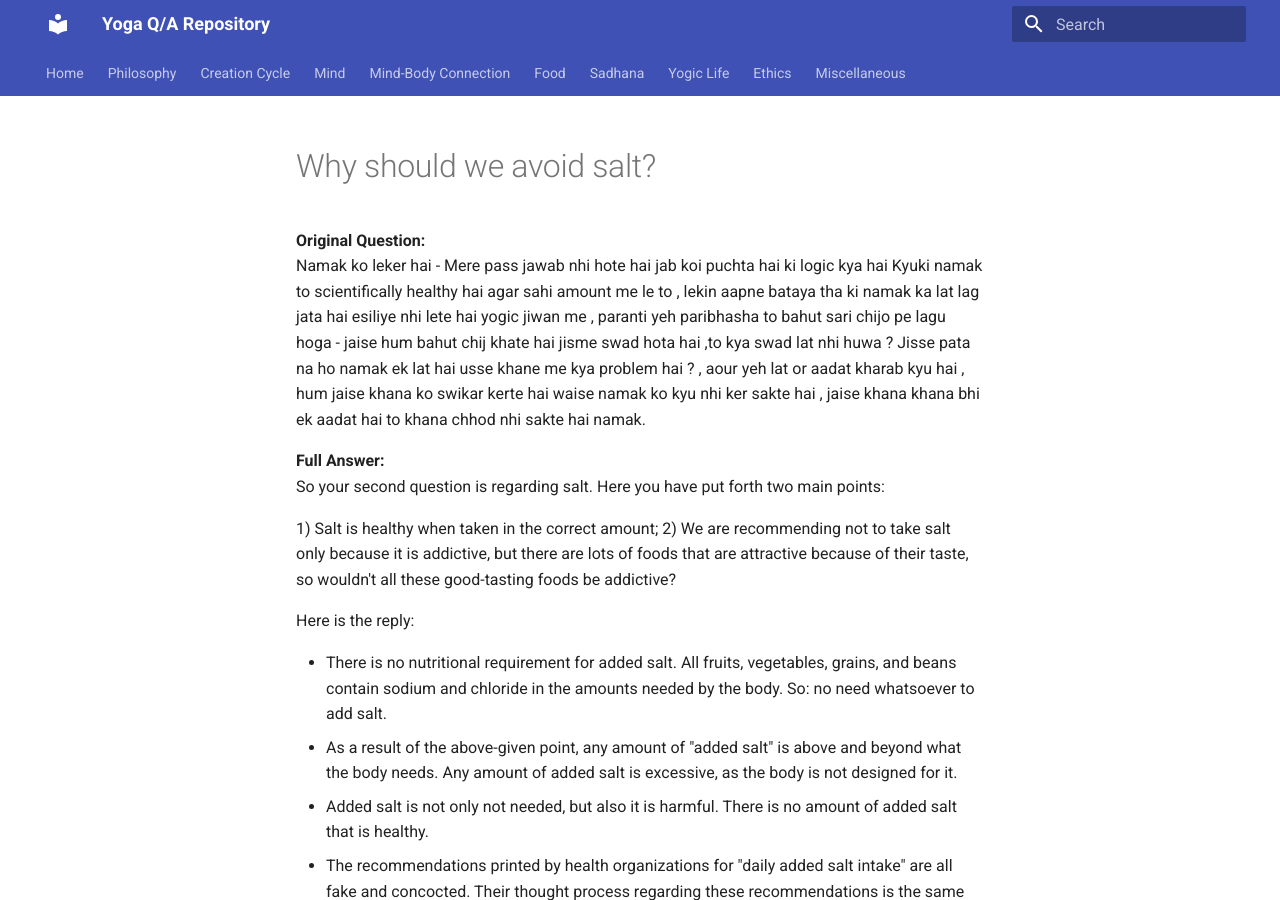
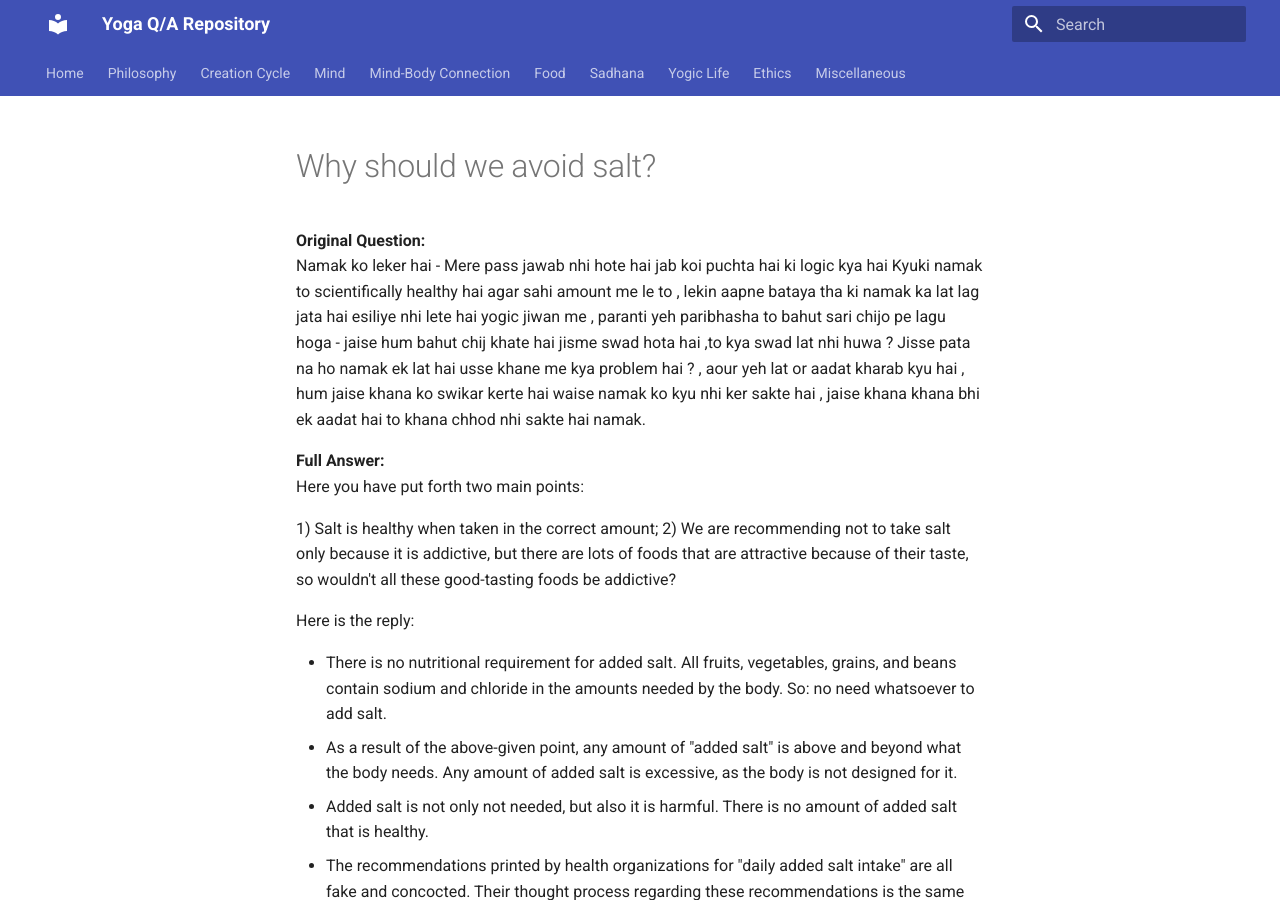
Before and after one commit to yogiclife/yoga-qa, an MkDocs documentation site: the page built from docs/food/why-should-we-avoid-salt-20260628-140843.md, in a window 1280 px wide and 900 px high. Built offline with MkDocs 1.6.1 and Material for MkDocs 9.7.7, drawn with Linux system fonts in a browser that asks for light colours.

Commit message:
Update why-should-we-avoid-salt-20260628-140843.md

```diff
--- a/docs/food/why-should-we-avoid-salt-20260628-140843.md
+++ b/docs/food/why-should-we-avoid-salt-20260628-140843.md
@@ -9,7 +9,7 @@ contributor: "ashok0srinivasan@gmail.com"
 Namak ko leker hai - Mere pass jawab nhi hote hai jab koi puchta hai ki logic kya hai  Kyuki namak to scientifically healthy hai agar sahi amount me le to , lekin aapne bataya tha ki namak ka lat lag jata hai esiliye nhi lete hai yogic jiwan me , paranti yeh paribhasha to bahut sari chijo pe lagu hoga - jaise hum bahut chij khate hai jisme swad hota hai ,to kya swad lat nhi huwa ? Jisse pata na ho namak ek lat hai usse khane me kya problem hai ? , aour yeh lat or aadat kharab kyu hai , hum jaise khana ko swikar kerte hai waise namak ko kyu nhi ker sakte hai , jaise khana khana  bhi ek aadat hai to khana chhod nhi sakte hai namak.
 
 **Full Answer:**
-So your second question is regarding salt. Here you have put forth two main points:
+Here you have put forth two main points:
 
 1) Salt is healthy when taken in the correct amount;
 2) We are recommending not to take salt only because it is addictive, but there are lots of foods that are attractive because of their taste, so wouldn't all these good-tasting foods be addictive?
```
